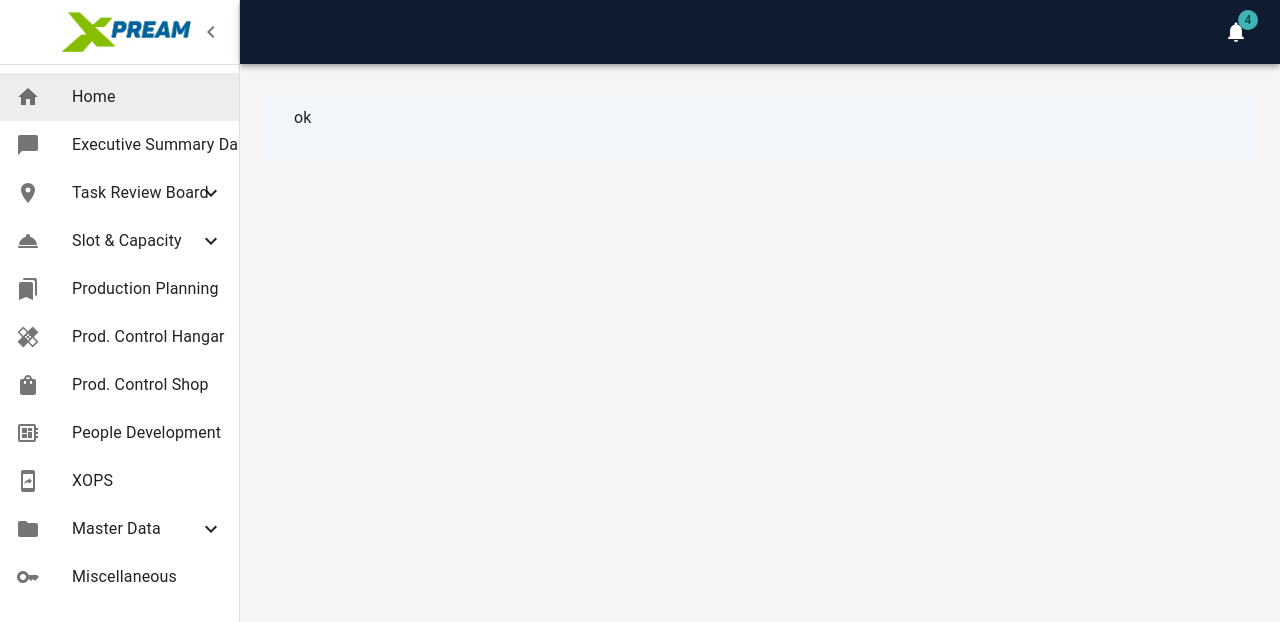
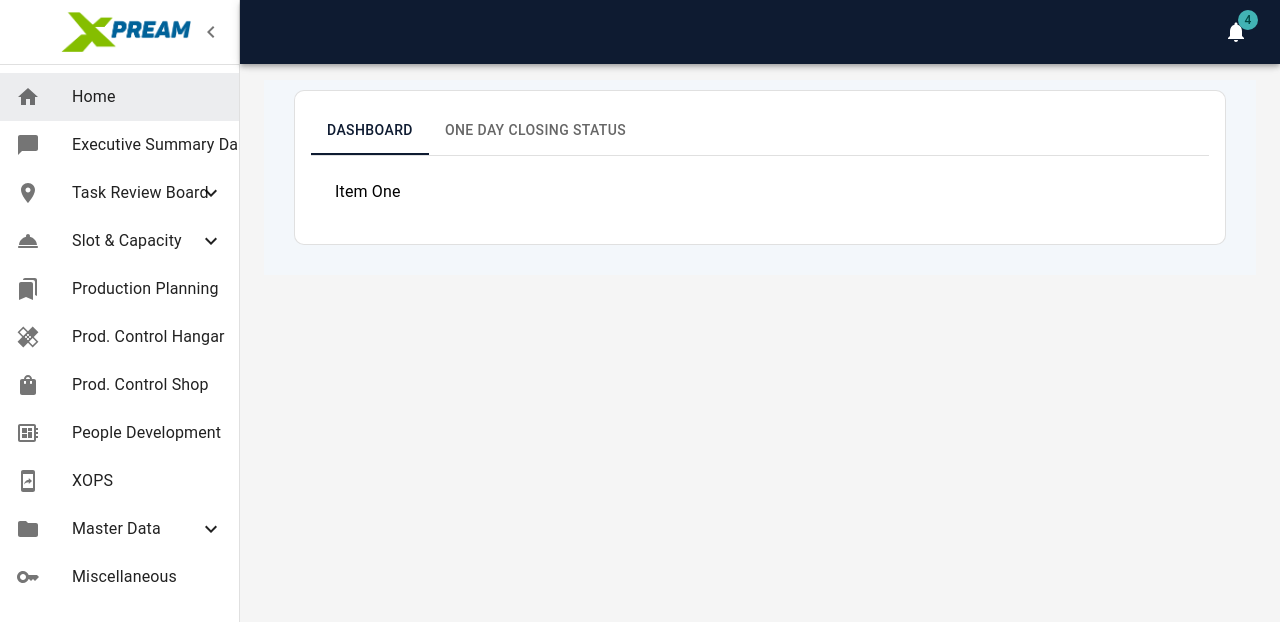
Before and after one commit to antoniosai/xpream-react, a React (Create React App) app: page /home in a window 1280 px wide. Shown: the top 622 px of the page. Built offline with nearby package versions, Linux system fonts and the light colour scheme; what react-tracked would draw is missing.

Commit message:
Create AppTab Component

```diff
--- /dev/null
+++ b/src/components/AppTab/index.tsx
@@ -0,0 +1,30 @@
+import React from "react";
+import { Box, Tab, Tabs } from '@mui/material';
+import { TabPanel } from "../TabPanel";
+import { a11yProps } from "../TabPanel/props";
+
+export function AppTab() {
+
+  const [value, setValue] = React.useState(0);
+
+  const handleChange = (event: React.SyntheticEvent, newValue: number) => {
+    setValue(newValue);
+  };
+
+  return(
+    <React.Fragment>
+      <Box sx={{ borderBottom: 1, borderColor: 'divider' }}>
+        <Tabs value={value} onChange={handleChange} aria-label="basic tabs example">
+          <Tab label="Dashboard" {...a11yProps(0)} />
+          <Tab label="One Day Closing Status" {...a11yProps(1)} />
+        </Tabs>
+      </Box>
+      <TabPanel value={value} index={0}>
+        Item One
+      </TabPanel>
+      <TabPanel value={value} index={1}>
+        Item Two
+      </TabPanel>
+    </React.Fragment>
+  )
+}
--- /dev/null
+++ b/src/components/TabPanel/index.tsx
@@ -0,0 +1,27 @@
+import { Box, Typography } from "@mui/material";
+
+interface TabPanelProps {
+  children?: React.ReactNode;
+  index: number;
+  value: number;
+}
+
+export function TabPanel(props: TabPanelProps) {
+  const { children, value, index, ...other } = props;
+
+  return (
+    <div
+      role="tabpanel"
+      hidden={value !== index}
+      id={`simple-tabpanel-${index}`}
+      aria-labelledby={`simple-tab-${index}`}
+      {...other}
+    >
+      {value === index && (
+        <Box sx={{ p: 3 }}>
+          <Typography>{children}</Typography>
+        </Box>
+      )}
+    </div>
+  );
+}
--- /dev/null
+++ b/src/components/TabPanel/props.tsx
@@ -0,0 +1,6 @@
+export function a11yProps(index: number) {
+  return {
+    id: `simple-tab-${index}`,
+    'aria-controls': `simple-tabpanel-${index}`,
+  };
+}
--- a/src/components/layout/auth/MainDashboard.tsx
+++ b/src/components/layout/auth/MainDashboard.tsx
@@ -12,7 +12,7 @@ import MenuIcon from '@mui/icons-material/Menu';
 import NotificationsIcon from '@mui/icons-material/Notifications';
 
 // Custom components
-import { AppDrawer } from '@component/Drawer';
+import { AppDrawer } from '@component/AppDrawer';
 
 const drawerWidth: number = 240;
 interface AppBarProps extends MuiAppBarProps {
@@ -97,7 +97,7 @@ export function MainDashboard(props: DashboardProps) {
           }}
         >
           <Toolbar />
-          <Container maxWidth="xl" sx={{ mt: 4, mb: 4 }}>
+          <Container maxWidth="xl" sx={{ mt: 2, mb: 1, ml: 0 }}>
             {props.children}
           </Container>
         </Box>
--- a/src/pages/HomePage/index.tsx
+++ b/src/pages/HomePage/index.tsx
@@ -1,5 +1,7 @@
-import { Box } from '@mui/material';
+import { Box, Card } from '@mui/material';
 import { MainDashboard } from '@component/layout/auth/MainDashboard';
+
+import { AppTab } from '@component/AppTab';
 
 export function HomePage() {
   return (
@@ -10,7 +12,9 @@ export function HomePage() {
           padding: '10px 30px 30px 30px;', // top right bottom  left
         }}
       >
-        ok
+        <Card variant="outlined">
+          <AppTab />
+        </Card>
       </Box>
     </MainDashboard>
   );
--- a/src/themes/basic_theme.ts
+++ b/src/themes/basic_theme.ts
@@ -253,6 +253,23 @@ const basicTheme = createTheme({
         },
       ],
     },
+    MuiCard: {
+      variants: [
+        {
+          props: { variant: "outlined" },
+          style: {
+            textTransform: "none",
+            color: "#000000",
+            background: "#FFFFFF",
+            padding: "16px",
+            fontSize: "16px",
+            lineHeight: "19px",
+            borderRadius: "10px",
+          },
+        },
+
+      ],
+    },
   },
 });
 
```
Also changed, not shown: src/components/AppDrawer/index.tsx (renamed from src/components/Drawer/index.tsx).
